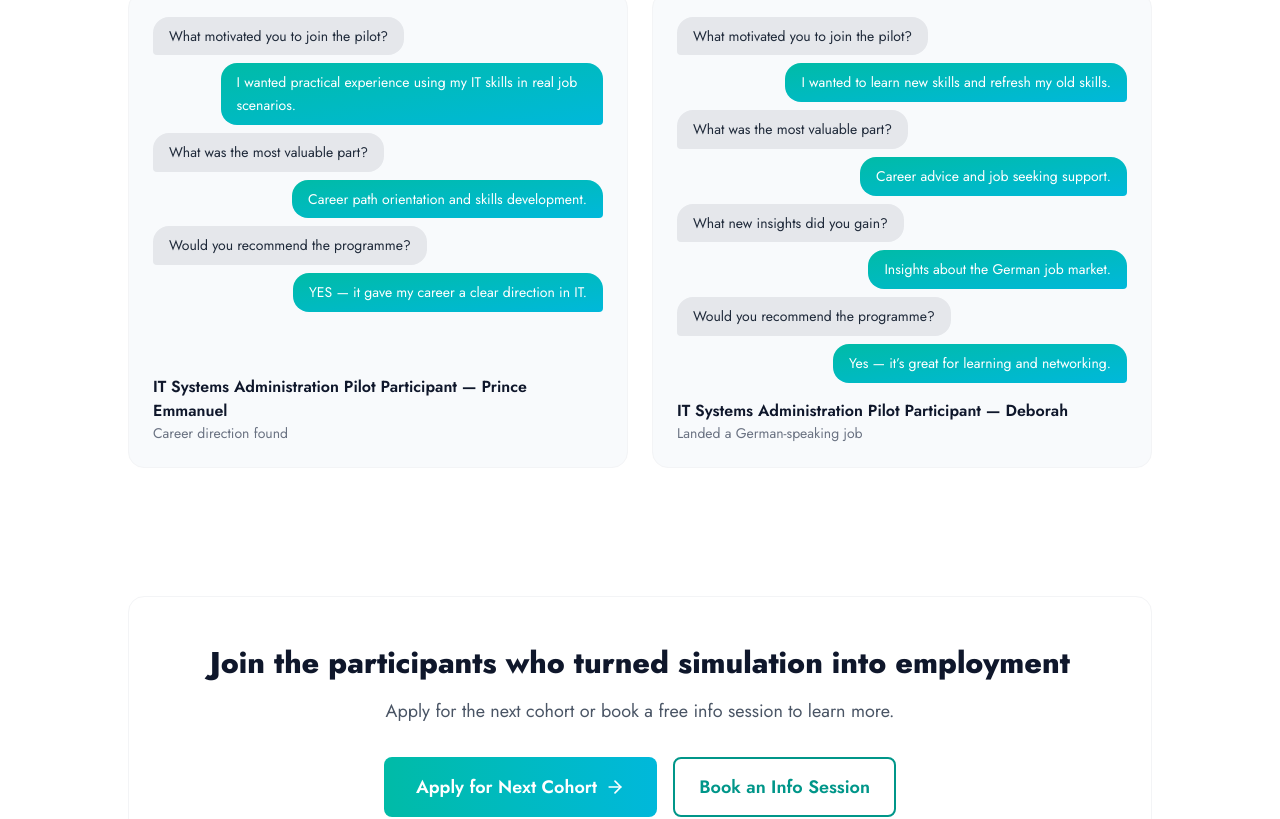
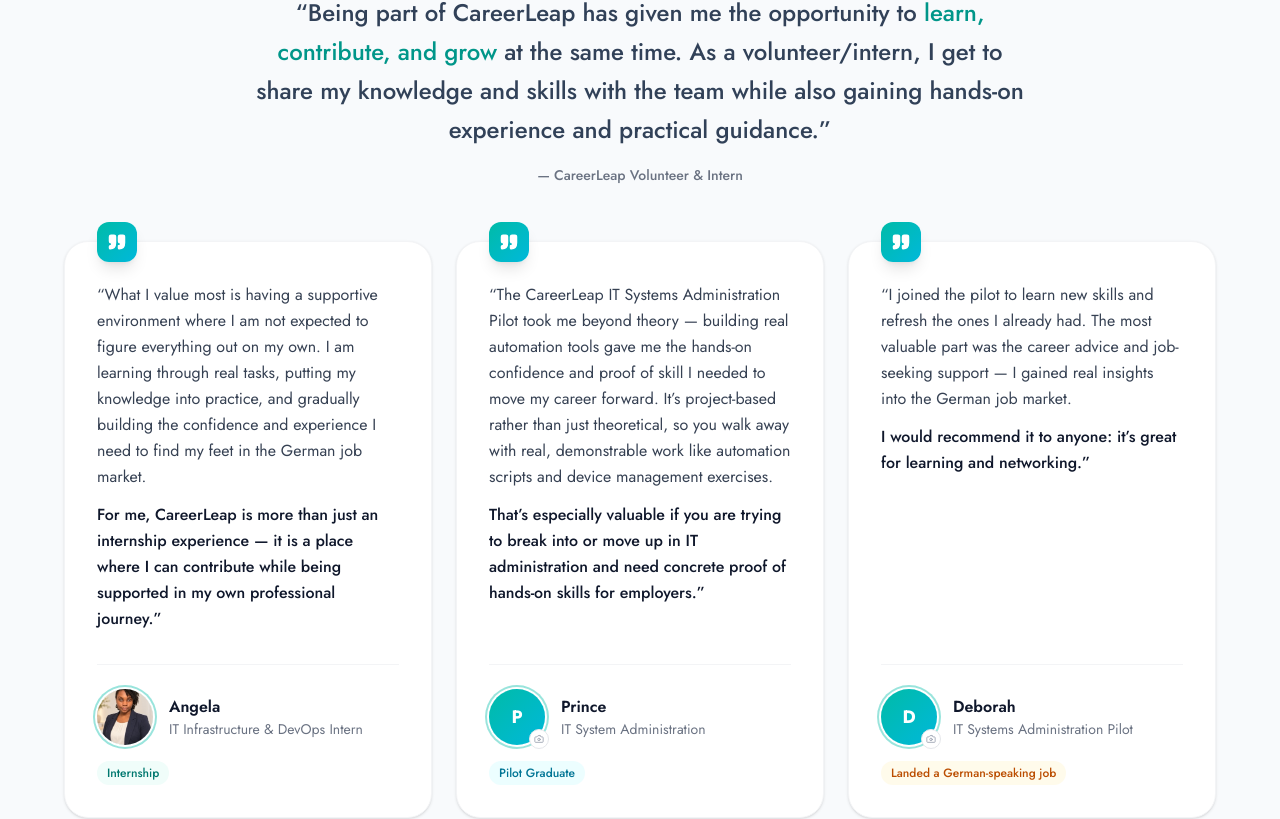
Before and after one commit to career-leap/careerleap, a React (Vite) app: page / in a window 1280 px wide. Shown: the part 1020-1839 px from the top of the page. Built offline with nearby package versions, Linux system fonts and the light colour scheme; no server answers.

Commit message:
feat: revamp landing testimonials into participant story cards

```diff
--- a/src/pages/HomeV2.jsx
+++ b/src/pages/HomeV2.jsx
@@ -17,8 +17,11 @@
   CheckCircle2,
   Building2,
   GraduationCap,
+  Quote,
+  Camera,
 } from 'lucide-react';
 import CalendlyButton from '../components/CalendlyButton';
+import angelaPhoto from '../assets/testimonials/angela.jpg';
 
 const TEAM_CARDS = [
   {
@@ -96,32 +99,39 @@
 
 const TESTIMONIALS = [
   {
-    type: 'chat',
-    name: 'IT Systems Administration Pilot Participant — Prince Emmanuel',
-    role: 'Career direction found',
-    messages: [
-      { sender: 'q', text: 'What motivated you to join the pilot?' },
-      { sender: 'a', text: 'I wanted practical experience using my IT skills in real job scenarios.' },
-      { sender: 'q', text: 'What was the most valuable part?' },
-      { sender: 'a', text: 'Career path orientation and skills development.' },
-      { sender: 'q', text: 'Would you recommend the programme?' },
-      { sender: 'a', text: 'YES — it gave my career a clear direction in IT.' },
-    ],
+    photo: angelaPhoto,
+    name: 'Angela',
+    role: 'IT Infrastructure & DevOps Intern',
+    tag: 'Internship',
+    tagColor:
+      'text-teal-700 dark:text-teal-300 bg-teal-50 dark:bg-teal-900/30',
+    quote:
+      'What I value most is having a supportive environment where I am not expected to figure everything out on my own. I am learning through real tasks, putting my knowledge into practice, and gradually building the confidence and experience I need to find my feet in the German job market.',
+    highlight:
+      'For me, CareerLeap is more than just an internship experience — it is a place where I can contribute while being supported in my own professional journey.',
   },
   {
-    type: 'chat',
-    name: 'IT Systems Administration Pilot Participant — Deborah',
-    role: 'Landed a German-speaking job',
-    messages: [
-      { sender: 'q', text: 'What motivated you to join the pilot?' },
-      { sender: 'a', text: 'I wanted to learn new skills and refresh my old skills.' },
-      { sender: 'q', text: 'What was the most valuable part?' },
-      { sender: 'a', text: 'Career advice and job seeking support.' },
-      { sender: 'q', text: 'What new insights did you gain?' },
-      { sender: 'a', text: 'Insights about the German job market.' },
-      { sender: 'q', text: 'Would you recommend the programme?' },
-      { sender: 'a', text: 'Yes — it’s great for learning and networking.' },
-    ],
+    initials: 'P',
+    name: 'Prince',
+    role: 'IT System Administration',
+    tag: 'Pilot Graduate',
+    tagColor:
+      'text-cyan-700 dark:text-cyan-300 bg-cyan-50 dark:bg-cyan-900/30',
+    quote:
+      'The CareerLeap IT Systems Administration Pilot took me beyond theory — building real automation tools gave me the hands-on confidence and proof of skill I needed to move my career forward. It’s project-based rather than just theoretical, so you walk away with real, demonstrable work like automation scripts and device management exercises.',
+    highlight:
+      'That’s especially valuable if you are trying to break into or move up in IT administration and need concrete proof of hands-on skills for employers.',
+  },
+  {
+    initials: 'D',
+    name: 'Deborah',
+    role: 'IT Systems Administration Pilot',
+    tag: 'Landed a German-speaking job',
+    tagColor:
+      'text-amber-700 dark:text-amber-300 bg-amber-50 dark:bg-amber-900/30',
+    quote:
+      'I joined the pilot to learn new skills and refresh the ones I already had. The most valuable part was the career advice and job-seeking support — I gained real insights into the German job market.',
+    highlight: 'I would recommend it to anyone: it’s great for learning and networking.',
   },
 ];
 
@@ -343,51 +353,77 @@
       </section>
 
       {/* Testimonials */}
-      <section className="py-20 px-4 bg-white dark:bg-gray-900 transition-colors">
-        <div className="max-w-5xl mx-auto">
-          <div className="text-center mb-16">
+      <section className="py-20 px-4 bg-slate-50 dark:bg-gray-950 transition-colors">
+        <div className="max-w-6xl mx-auto">
+          <div className="text-center mb-6">
+            <span className="inline-block text-xs font-semibold uppercase tracking-widest text-teal-600 dark:text-teal-400 bg-teal-50 dark:bg-teal-900/30 px-3 py-1 rounded-full mb-4">
+              Participant Stories
+            </span>
             <h2 className="text-3xl md:text-4xl font-extrabold text-slate-900 dark:text-white mb-4">
-              From Simulation to Employment
+              Real People. Real Growth.
             </h2>
           </div>
-          <div className="grid md:grid-cols-2 gap-6">
+
+          {/* Lead pull-quote from a CareerLeap volunteer/intern */}
+          <figure className="max-w-3xl mx-auto text-center mb-14">
+            <blockquote className="text-xl md:text-2xl font-medium text-slate-700 dark:text-gray-300 leading-relaxed">
+              “Being part of CareerLeap has given me the opportunity to{' '}
+              <span className="text-teal-600 dark:text-teal-400">learn, contribute, and grow</span>{' '}
+              at the same time. As a volunteer/intern, I get to share my knowledge and skills with
+              the team while also gaining hands-on experience and practical guidance.”
+            </blockquote>
+            <figcaption className="mt-4 text-sm text-gray-500 dark:text-gray-400 font-medium">
+              — CareerLeap Volunteer &amp; Intern
+            </figcaption>
+          </figure>
+
+          <div className="grid md:grid-cols-3 gap-6">
             {TESTIMONIALS.map((t, index) => (
-              <motion.div
-                key={index}
-                className="bg-slate-50 dark:bg-gray-800 rounded-2xl p-6 border border-gray-100 dark:border-gray-700 flex flex-col"
+              <motion.article
+                key={t.name}
+                className="group relative bg-white dark:bg-gray-800 rounded-3xl p-8 border border-gray-100 dark:border-gray-700 shadow-sm hover:shadow-xl hover:-translate-y-1 transition-all duration-300 flex flex-col"
                 initial={{ opacity: 0, y: 20 }}
                 whileInView={{ opacity: 1, y: 0 }}
                 viewport={{ once: true }}
                 transition={{ duration: 0.5, delay: index * 0.1 }}
               >
-                {t.type === 'chat' ? (
-                  <div className="flex-1 space-y-2 mb-4">
-                    {t.messages.map((m, i) =>
-                      m.sender === 'q' ? (
-                        <div key={i} className="flex justify-start">
-                          <div className="bg-gray-200 dark:bg-gray-700 text-gray-800 dark:text-gray-200 rounded-2xl rounded-bl-sm px-4 py-2 max-w-[85%] text-sm leading-relaxed">
-                            {m.text}
-                          </div>
-                        </div>
-                      ) : (
-                        <div key={i} className="flex justify-end">
-                          <div className="bg-gradient-to-br from-teal-500 to-cyan-500 text-white rounded-2xl rounded-br-sm px-4 py-2 max-w-[85%] text-sm leading-relaxed">
-                            {m.text}
-                          </div>
-                        </div>
-                      )
-                    )}
+                <span className="absolute -top-5 left-8 bg-gradient-to-br from-teal-500 to-cyan-500 w-10 h-10 rounded-xl flex items-center justify-center shadow-lg">
+                  <Quote size={18} className="text-white" fill="white" />
+                </span>
+
+                <p className="flex-1 text-gray-700 dark:text-gray-300 leading-relaxed mb-8 mt-2">
+                  “{t.quote}
+                  <span className="block mt-3 text-slate-900 dark:text-white font-medium">
+                    {t.highlight}”
+                  </span>
+                </p>
+
+                <footer className="flex items-center gap-4 pt-6 border-t border-gray-100 dark:border-gray-700">
+                  {t.photo ? (
+                    <img
+                      src={t.photo}
+                      alt={t.name}
+                      className="w-14 h-14 rounded-full object-cover ring-2 ring-teal-500/40 ring-offset-2 ring-offset-white dark:ring-offset-gray-800"
+                    />
+                  ) : (
+                    <div className="relative w-14 h-14 rounded-full bg-gradient-to-br from-teal-500 to-cyan-500 flex items-center justify-center text-white font-bold text-lg ring-2 ring-teal-500/40 ring-offset-2 ring-offset-white dark:ring-offset-gray-800">
+                      {t.initials}
+                      <span className="absolute -bottom-1 -right-1 w-5 h-5 rounded-full bg-white dark:bg-gray-700 border border-gray-200 dark:border-gray-600 flex items-center justify-center">
+                        <Camera size={10} className="text-gray-400" />
+                      </span>
+                    </div>
+                  )}
+                  <div>
+                    <p className="font-semibold text-slate-900 dark:text-white">{t.name}</p>
+                    <p className="text-sm text-gray-500 dark:text-gray-400">{t.role}</p>
                   </div>
-                ) : (
-                  <p className="flex-1 text-lg text-gray-700 dark:text-gray-300 italic mb-4 leading-relaxed">
-                    “{t.quote}”
-                  </p>
-                )}
-                <div>
-                  <p className="font-semibold text-slate-900 dark:text-white">{t.name}</p>
-                  <p className="text-sm text-gray-500 dark:text-gray-400">{t.role}</p>
-                </div>
-              </motion.div>
+                </footer>
+                <span
+                  className={`mt-4 self-start text-xs font-medium px-2.5 py-1 rounded-full ${t.tagColor}`}
+                >
+                  {t.tag}
+                </span>
+              </motion.article>
             ))}
           </div>
         </div>
```
Also changed, not shown: src/assets/testimonials/angela.jpg (added).
